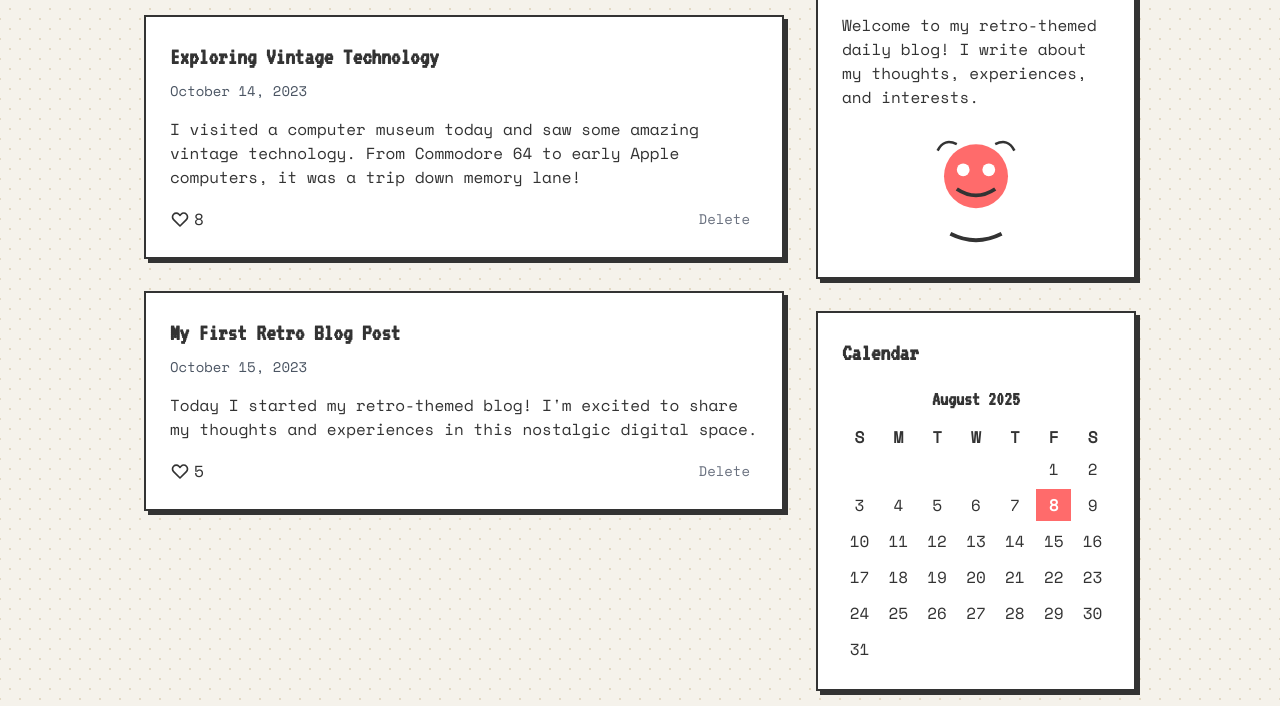
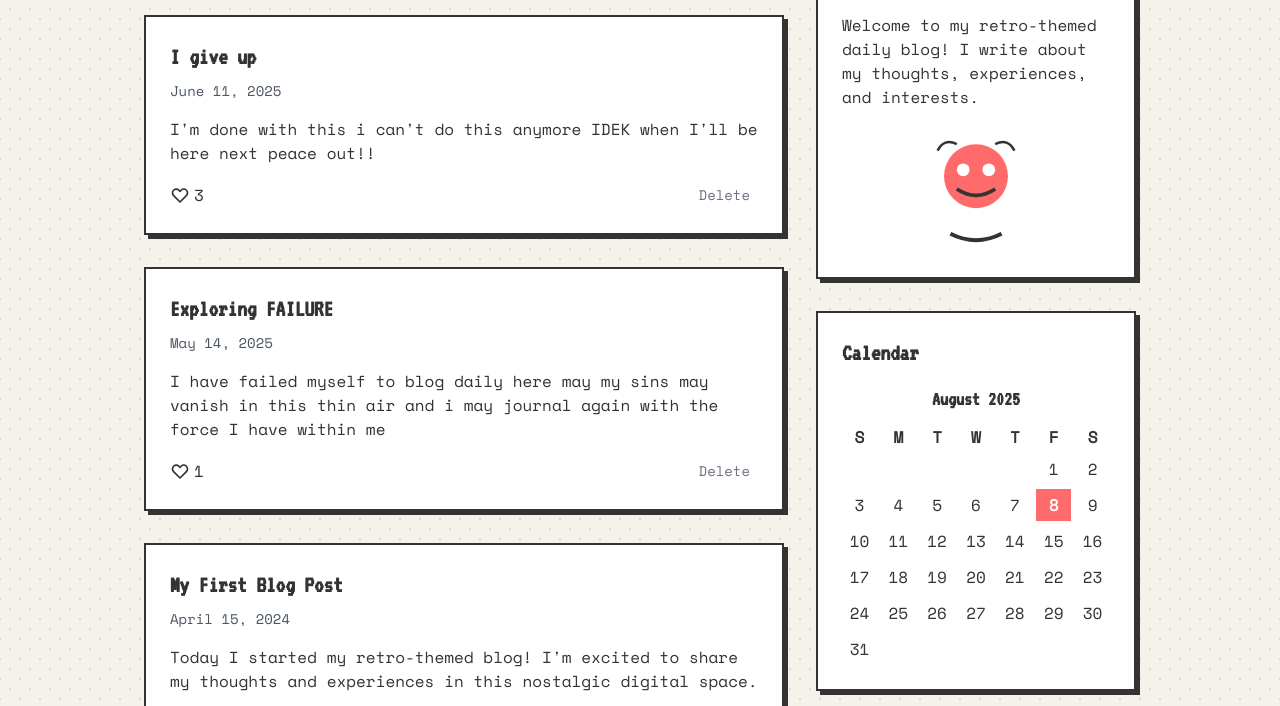
Before and after one commit to Akhilesh-salve/akhiblog, a plain HTML site: page index.html in a window 1280 px wide. Shown: the part 241-947 px from the top of the page. Drawn offline with nearby package versions, Linux system fonts and the light colour scheme.

Commit message:
Update index.html

```diff
--- a/index.html
+++ b/index.html
@@ -271,17 +271,24 @@
         const samplePosts = [
             {
                 id: 1,
-                title: "My First Retro Blog Post",
-                date: "October 15, 2023",
+                title: "My First Blog Post",
+                date: "April 15, 2024",
                 content: "Today I started my retro-themed blog! I'm excited to share my thoughts and experiences in this nostalgic digital space.",
-                likes: 5
+                likes: 2
             },
             {
                 id: 2,
-                title: "Exploring Vintage Technology",
-                date: "October 14, 2023",
-                content: "I visited a computer museum today and saw some amazing vintage technology. From Commodore 64 to early Apple computers, it was a trip down memory lane!",
-                likes: 8
+                title: "Exploring FAILURE ",
+                date: "May 14, 2025",
+                content: "I have failed myself to blog daily here may my sins may vanish in this thin air and i may journal again with the force I have within me",
+                likes: 1
+            },
+            {
+                id: 3,
+                title: "I give up",
+                date: "June 11, 2025",
+                content: "I'm done with this i can't do this anymore IDEK when I'll be here next peace out!!",
+                likes: 3
             }
         ];
 
@@ -583,4 +590,5 @@
         updateArchive();
     </script>
 </body>
+
 </html>
```
